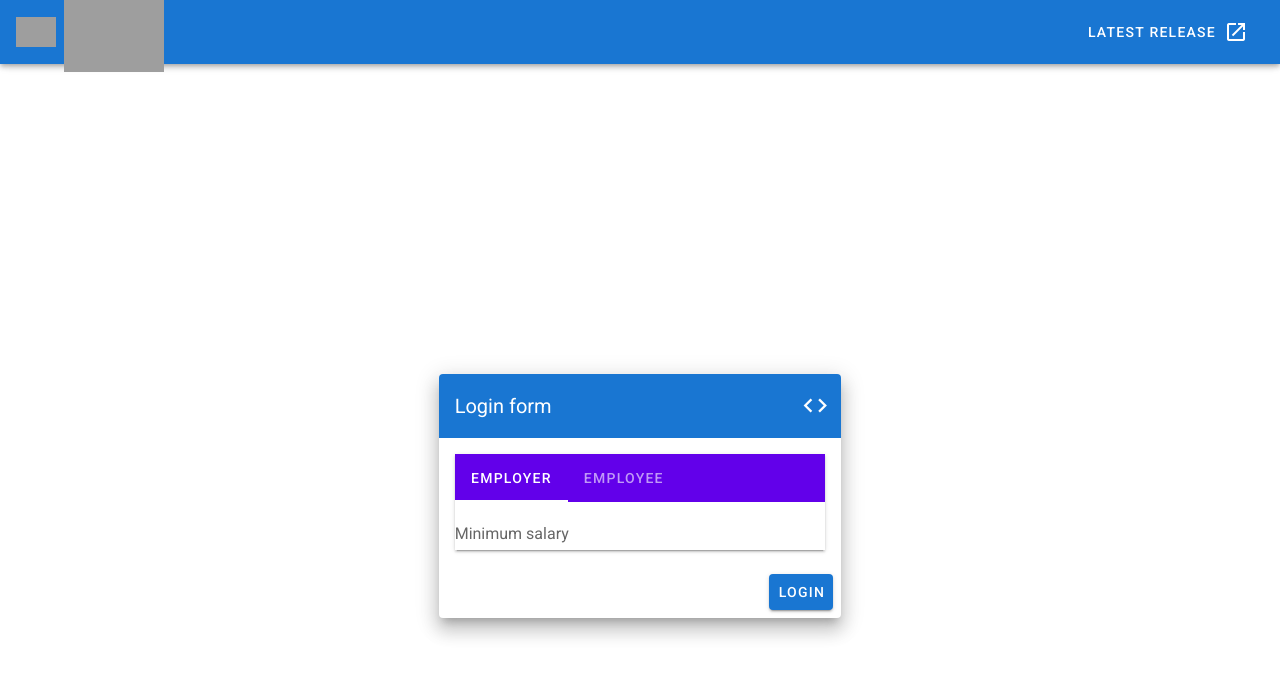
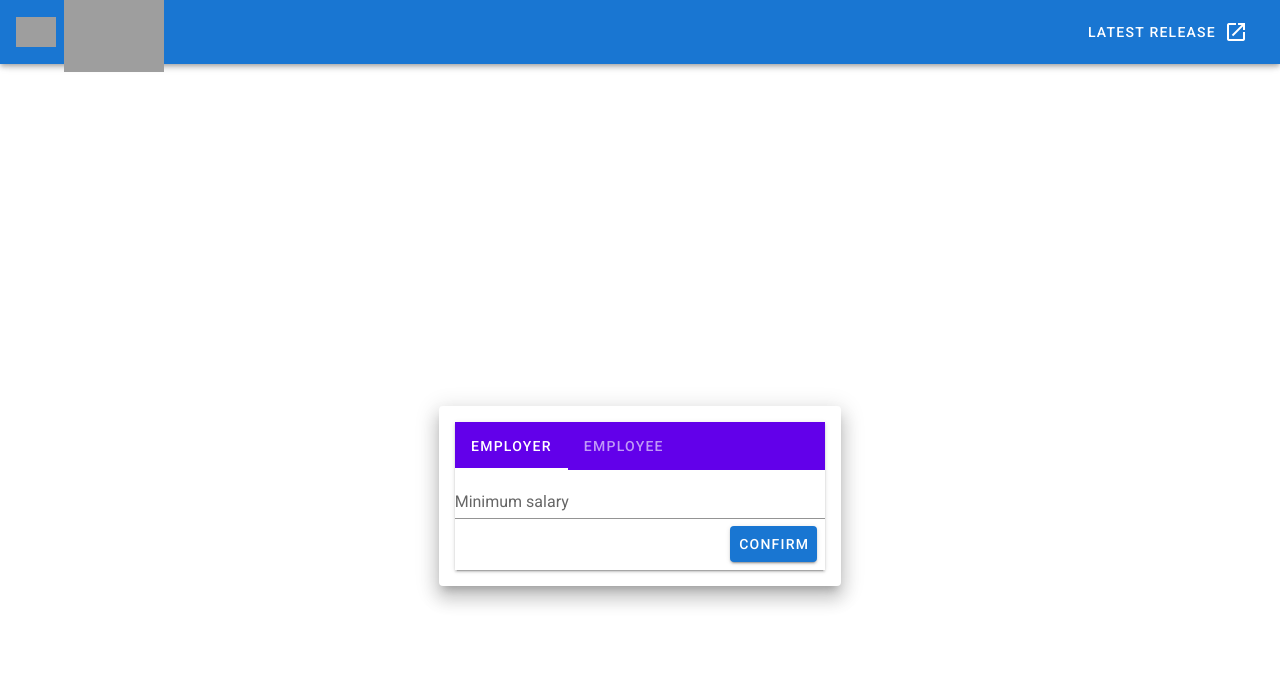
Before and after one commit to Laplandia/salary-negotiation, a Vue app: page / in a window 1280 px wide. Shown: the top 676 px of the page. Built offline with nearby package versions, Linux system fonts and the light colour scheme; grey boxes are pictures that could not be loaded.

Commit message:
Move tab content to components

```diff
--- a/src/components/HelloWorld.vue
+++ b/src/components/HelloWorld.vue
@@ -5,18 +5,6 @@
         <v-row align="center" justify="center">
           <v-col cols="12" sm="8" md="4">
             <v-card class="elevation-12">
-              <v-toolbar color="primary" dark flat>
-                <v-toolbar-title>Login form</v-toolbar-title>
-                <v-spacer />
-                <v-tooltip bottom>
-                  <template v-slot:activator="{ on }">
-                    <v-btn :href="source" icon large target="_blank" v-on="on">
-                      <v-icon>mdi-code-tags</v-icon>
-                    </v-btn>
-                  </template>
-                  <span>Source</span>
-                </v-tooltip>
-              </v-toolbar>
               <v-card-text>
                 <v-form>
                   <v-tabs
@@ -43,38 +31,22 @@
                       :href="`#tab-${i}`"
                     >
                       {{ name }}
-                      <v-icon v-if="icons">mdi-phone</v-icon>
                     </v-tab>
-
                     <v-tab-item
                       :key="0"
                       :value="'tab-' + 0"
                     >
-                      <v-card flat tile>
-                        <v-text-field
-                          label="Minimum salary"
-                          hide-details="auto"
-                        ></v-text-field>
-                      </v-card>
+                      <SalaryForm prompt="Minimum salary" event-id="employee"></SalaryForm>
                     </v-tab-item>
                     <v-tab-item
                       :key="1"
                       :value="'tab-' + 1"
                     >
-                      <v-card flat tile>
-                        <v-text-field
-                          label="Maximum salary"
-                          hide-details="auto"
-                        ></v-text-field>
-                      </v-card>
+                      <SalaryForm prompt="Maximum salary" event-id="employer"></SalaryForm>
                     </v-tab-item>
                   </v-tabs>
                 </v-form>
               </v-card-text>
-              <v-card-actions>
-                <v-spacer />
-                <v-btn color="primary">Login</v-btn>
-              </v-card-actions>
             </v-card>
           </v-col>
         </v-row>
@@ -84,12 +56,35 @@
 </template>
 
 <script lang="ts">
-import { Component, Vue } from "vue-property-decorator";
+    import {Component, Vue} from "vue-property-decorator";
     import Vuetify from "vuetify";
+    import SalaryForm from "@/components/SalaryForm.vue";
 
-@Component
+    @Component({
+        components: {SalaryForm}
+    })
     export default class SalaryNegotiator extends Vue {
+
+        private _offeredSalary = -1;
+        private _demandedSalary = -1;
+        get demandedSalary(): number {
+            return this._demandedSalary;
+        }
+
+        set demandedSalary(value: number) {
+            this._demandedSalary = value;
+        }
+
+        get offeredSalary(): number {
+            return this._offeredSalary;
+        }
+
+        set offeredSalary(value: number) {
+            this._offeredSalary = value;
+        }
+
         vuetify = new Vuetify();
+
         text =
             "Lorem ipsum dolor sit amet, consectetur adipiscing elit, sed do eiusmod tempor incididunt ut labore et dolore magna aliqua. Ut enim ad minim veniam, quis nostrud exercitation ullamco laboris nisi ut aliquip ex ea commodo consequat.";
         icons = false;
@@ -100,6 +95,14 @@ export default class SalaryNegotiator extends Vue {
         nextIcon = false;
         right = false;
         tabs = ["Employer", "Employee"];
+
+        setOfferedSalary(salary: number): void {
+            this._offeredSalary = salary;
+        }
+
+        setDemandedSalary(salary: number): void {
+            this._demandedSalary = salary;
+        }
     }
 
 </script>
--- /dev/null
+++ b/src/components/SalaryForm.vue
@@ -0,0 +1,52 @@
+<template>
+
+    <v-card flat tile>
+      <v-text-field
+        :label="prompt"
+        type="number"
+        hide-details="auto"
+        @input="changeValue"
+      ></v-text-field>
+
+      <v-card-actions>
+        <v-spacer/>
+        <v-btn color="primary" @click="submitSalary">Confirm</v-btn>
+      </v-card-actions>
+    </v-card>
+</template>
+
+<script lang="ts">
+  import Vuetify from "vuetify";
+  import { Component, Vue } from "vue-property-decorator";
+
+
+  const SalaryFormProps = Vue.extend({
+    props: {
+      prompt: String,
+      eventId: String
+    }
+  });
+
+  @Component
+  export default class SalaryForm extends SalaryFormProps {
+    vuetify = new Vuetify();
+
+    salary = -1;
+
+    changeValue(newSalary:number):void {
+      this.salary = newSalary;
+    }
+
+    submitSalary():void {
+        if (this.salary > 0) {
+            this.$emit('setSalary'+ this.$props.eventId, this.salary);
+        } else {
+            console.log('this is too small.')
+        }
+    }
+  }
+</script>
+
+<style scoped>
+
+</style>
```
Lines whose indentation alone changed are shown as unchanged.
